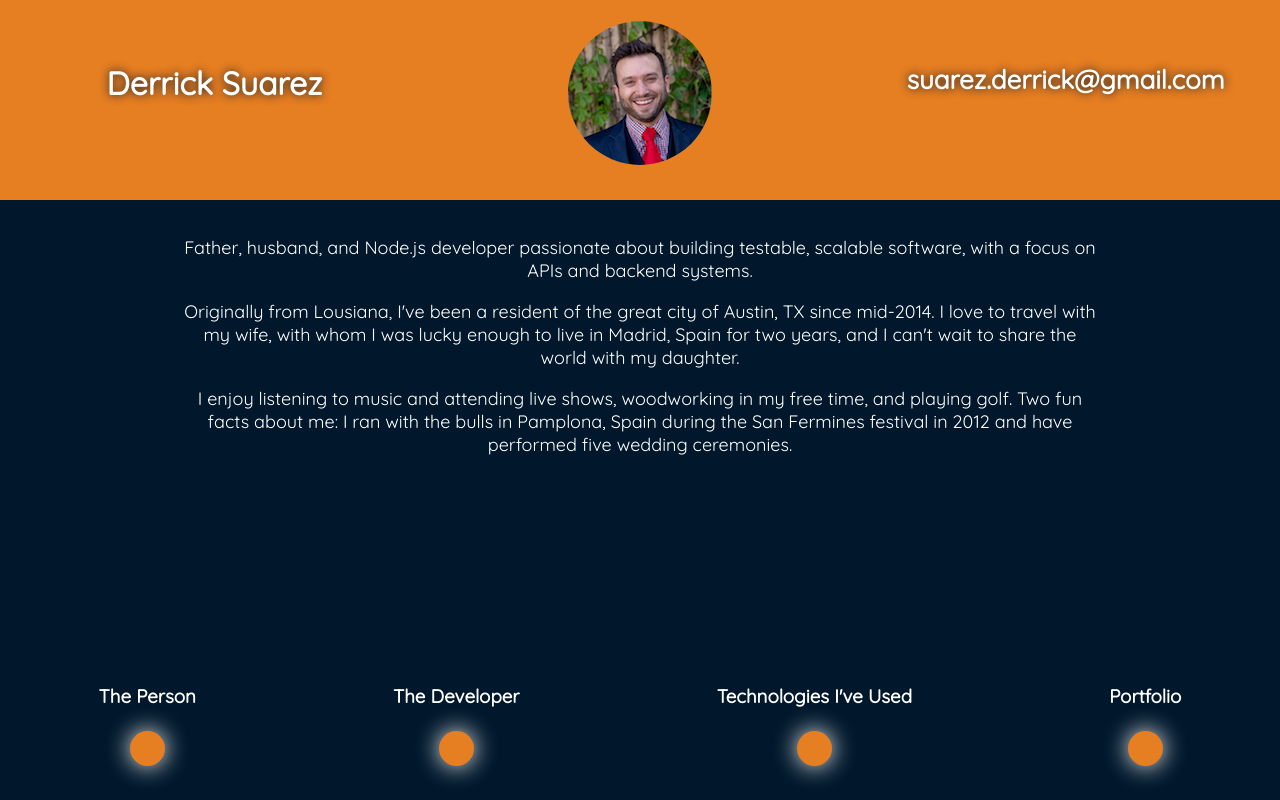
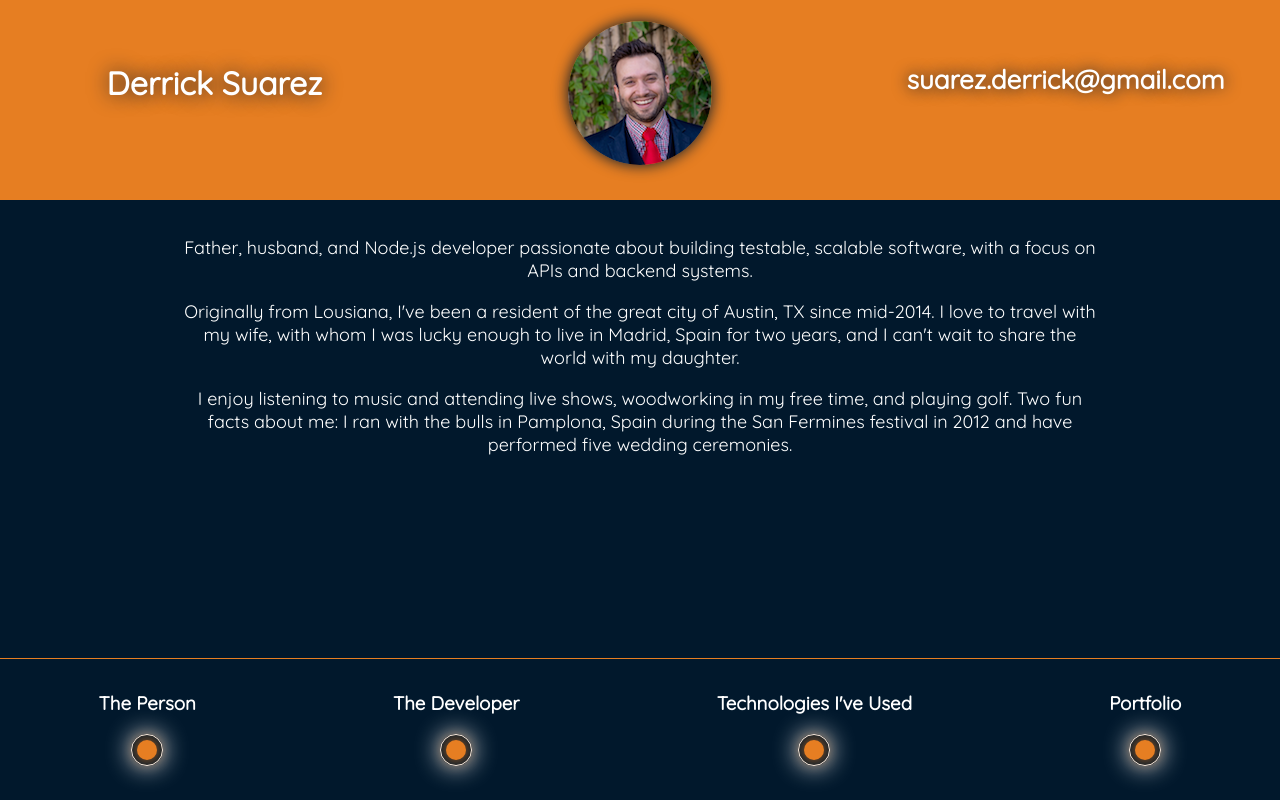
Before and after one commit to dsuare1/portfolio_v2, a React app: page / in a window 1280 px wide. Built offline with nearby package versions, Linux system fonts and the light colour scheme.

Commit message:
pv2_6 - added formatted 'tech' section; added border to top of nav section; converted all px to em

```diff
--- a/src/css/style.css
+++ b/src/css/style.css
@@ -32,14 +32,14 @@ body {
 }
 
 #badge-name {
-    text-shadow: 0 0 10px #01182c;
-    font-size: 32px;
+    text-shadow: 0 0 0.625em #01182c;
+    font-size: 2em;
     margin-top: 15%;
 }
 
 #badge-email {
-    text-shadow: 0 0 10px #01182c;
-    font-size: 26px;
+    text-shadow: 0 0 0.625em #01182c;
+    font-size: 1.625em;
     margin-top: 15%;
 }
 
@@ -49,21 +49,36 @@ body {
 }
 
 #profile-pic {
-    border-radius: 75px;
+    border-radius: 4.688em;
+    box-shadow: 0 0 0.938em #01182c;
     margin: 5% 2em 0 2em;
 }
 
 #copy-container {
     color: #ffffff;
-    font-size: 18px;
+    font-size: 1.125em;
     height: 55vh;
     overflow: scroll;
     padding: 1em 10em 0 10em;
     text-align: center;
 }
 
+#tech-container {
+    justify-content: space-around;
+    display: flex;
+    flex-direction: row;
+}
+
+.tech-list > li {
+    font-size:1.15em;
+    list-style-type: disc;
+    margin: 1.5em 0 1.5em 0;
+    text-align: left;
+}
+
 #horizon-container {
     align-items: center;
+    border-top: 0.075em solid #E67E22;
     display: flex;
     flex-direction: row;
     height: 15vh;
@@ -79,25 +94,25 @@ body {
 /* pulse animation for section hovers */
 @keyframes pulse {
     0%, 100% {
-        box-shadow: 0 0 5px #ffffff;
+        box-shadow: 0 0 0.313em #ffffff;
     }
     50% {
-        box-shadow: 0 0 25px #ffffff;
+        box-shadow: 0 0 1.563em #ffffff;
     }
 }
 
+.halo {
+    animation: pulse 2s ease-in-out infinite;
+    border: 0.063em solid #ffffff;
+    border-radius: 50%;
+}
+
 .circle {
-    animation: pulse 2s ease-in-out infinite;
     background-color: #e67e22;
     border-radius: 50%;
-    box-shadow: 0 0 15px #e67e22;
-    height: 35px;
-    margin: 5px;
+    box-shadow: 0 0 0.938em #e67e22;
+    height: 1.250em;
+    margin: 0.313em;
     transition: all 0.2s ease-in-out;
-    width: 35px;
+    width: 1.250em;
 }
-
-.circle:hover {
-    background-color: #e67e22;
-    box-shadow: 0 0 30px #e67e22;
-}
--- a/src/js/App.js
+++ b/src/js/App.js
@@ -2,8 +2,9 @@ import React, { Component } from 'react';
 import { render } from 'react-dom';
 
 import Badge from './components/Badge';
+import Copy from './components/Copy';
 import Horizon from './components/Horizon';
-import Copy from './components/Copy';
+import Tech from './components/Tech';
 
 import '../css/style.css';
 
@@ -37,7 +38,7 @@ class App extends Component {
         break;
 
       case 'technologies':
-        desiredCopy = 'tech';
+        desiredCopy = <Tech />;
         break;
 
       default:
--- a/src/js/components/Horizon.js
+++ b/src/js/components/Horizon.js
@@ -12,19 +12,27 @@ class Horizon extends Component {
       <div id="horizon-container">
         <div className="hover-item">
           <h3>The Person</h3>
-          <Circle id="person" onMouseOver={e => this.props.onMouseOver(e)} />
+          <div className="halo">
+            <Circle id="person" onMouseOver={e => this.props.onMouseOver(e)} />
+          </div>
         </div>
         <div className="hover-item">
           <h3>The Developer</h3>
-          <Circle id="developer" onMouseOver={e => this.props.onMouseOver(e)} />
+          <div className="halo">
+            <Circle id="developer" onMouseOver={e => this.props.onMouseOver(e)} />
+          </div>
         </div>
         <div className="hover-item">
           <h3>Technologies I&apos;ve Used</h3>
-          <Circle id="technologies" onMouseOver={e => this.props.onMouseOver(e)} />
+          <div className="halo">
+            <Circle id="technologies" onMouseOver={e => this.props.onMouseOver(e)} />
+          </div>
         </div>
         <div className="hover-item">
           <h3>Portfolio</h3>
-          <Circle id="portfolio" onMouseOver={e => this.props.onMouseOver(e)} />
+          <div className="halo">
+            <Circle id="portfolio" onMouseOver={e => this.props.onMouseOver(e)} />
+          </div>
         </div>
       </div>
     );
--- /dev/null
+++ b/src/js/components/Tech.js
@@ -0,0 +1,30 @@
+import React from 'react';
+
+function Tech() {
+  return (
+    <div id="tech-container">
+      <div id="tech-list-left">
+        <ol className="tech-list">
+          <li>Node</li>
+          <li>Express</li>
+          <li>Postgres</li>
+          <li>Sequelize ORM</li>
+          <li>Mocha</li>
+          <li>Should</li>
+        </ol>
+      </div>
+      <div id="tech-list-right">
+        <ol className="tech-list">
+          <li>HTML5</li>
+          <li>CSS3</li>
+          <li>jQuery</li>
+          <li>Git</li>
+          <li>React</li>
+          <li>MongoDB</li>
+        </ol>
+      </div>
+    </div>
+  );
+}
+
+export default Tech;
```
Also changed, not shown: src/js/components/Person.js (deleted, +0 -18 lines), src/js/components/Technologies.js (deleted).
